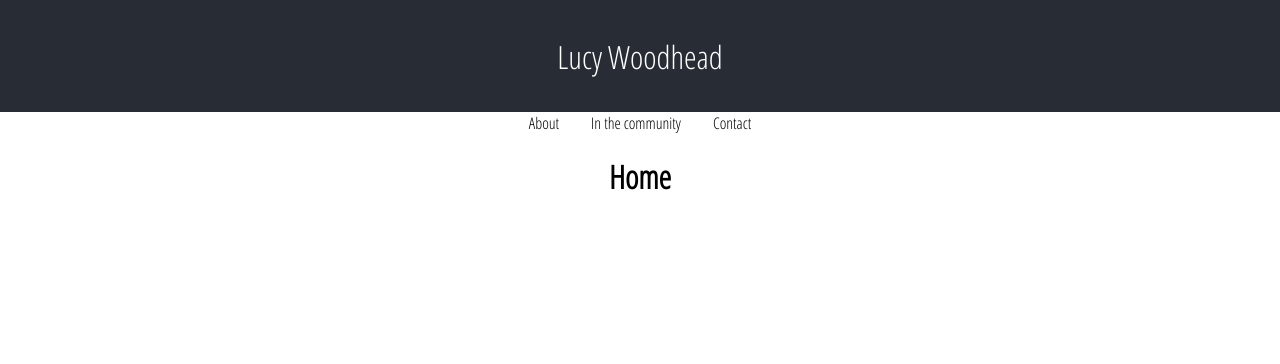
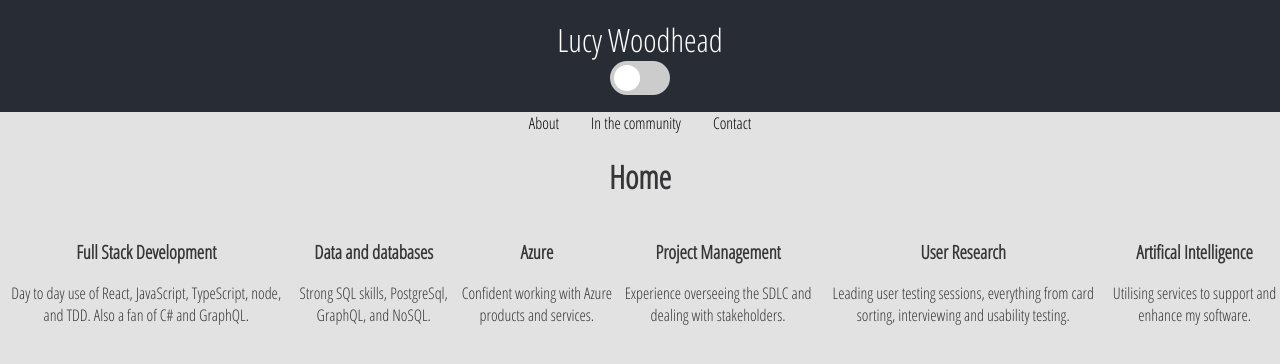
Before and after one commit to woodheadlucy/wdhd, a React (Create React App) app: page / in a window 1280 px wide. Shown: the top 364 px of the page. Built offline with nearby package versions, Linux system fonts and the light colour scheme.

Commit message:
dark mode

```diff
--- a/package.json
+++ b/package.json
@@ -11,6 +11,7 @@
     "react-router": "^5.2.0",
     "react-router-dom": "^5.2.0",
     "react-scripts": "4.0.3",
+    "styled-components": "^5.2.3",
     "web-vitals": "^1.1.1"
   },
   "scripts": {
--- a/src/App.jsx
+++ b/src/App.jsx
@@ -1,39 +1,58 @@
-import './App.css';
-import About from './pages/about';
-import Community from './pages/community';
-import Contact from './pages/contact';
-import Home from './pages/home'
-import React from 'react';
-import lucy from './stairs-sitting.png'
-import {
-  BrowserRouter as Router,
-  Switch,
-  Route,
-  Link
-} from "react-router-dom";
+import "./App.css";
+import About from "./pages/about";
+import Community from "./pages/community";
+import Contact from "./pages/contact";
+import Home from "./pages/home";
+import React, { useState } from "react";
+import { ThemeProvider } from "styled-components";
+import { lightTheme, darkTheme } from "./theme";
+import { GlobalStyles } from "./global";
 
-
-
+import { BrowserRouter as Router, Switch, Route, Link } from "react-router-dom";
 
 const App = () => {
+  const [theme, setTheme] = React.useState("light");
+
+  // The function that toggles between themes
+  const toggleTheme = () => {
+    // if the theme is not light, then set it to dark
+    if (theme === "light") {
+      setTheme("dark");
+      // otherwise, it should be light
+    } else {
+      setTheme("light");
+    }
+  };
 
   return (
+    <ThemeProvider theme={theme === "light" ? lightTheme : darkTheme}>
+      <GlobalStyles />
       <div className="App">
-
         <Router>
           <header className="App-header">
-        <Link className="header" to="/">Lucy Woodhead</Link>
+            <Link className="header" to="/">
+              Lucy Woodhead
+            </Link>
+            <label class="switch">
+              <input onClick={toggleTheme} type="checkbox" />
+              <span class="slider round"></span>
+            </label>
           </header>
           <div className="menu-wrapper">
-          <Link className="menu-item" to="/about">About</Link>
-          <Link className="menu-item" to="/community">In the community</Link>
-          <Link className="menu-item" to="/contact">Contact</Link>
+            <Link className="menu-item" to="/about">
+              About
+            </Link>
+            <Link className="menu-item" to="/community">
+              In the community
+            </Link>
+            <Link className="menu-item" to="/contact">
+              Contact
+            </Link>
           </div>
 
-
           <Switch>
-        <Route default exact path="/"><Home />
-
+            <Route default exact path="/">
+              <Home />
             </Route>
             <Route path="/about">
               <About />
@@ -45,15 +64,10 @@ const App = () => {
               <Contact />
             </Route>
           </Switch>
-
         </Router>
-
-
-
-
-
       </div>
+    </ThemeProvider>
   );
-}
+};
 
 export default App;
--- /dev/null
+++ b/src/global.js
@@ -0,0 +1,84 @@
+import { createGlobalStyle } from 'styled-components';
+
+export const GlobalStyles = createGlobalStyle`
+  *,
+  *::after,
+  *::before {
+    box-sizing: border-box;
+  }
+
+  body {
+    align-items: center;
+    background: ${({ theme }) => theme.body};
+    color: ${({ theme }) => theme.text};
+    display: flex;
+    flex-direction: column;
+    justify-content: center;
+    margin: 0;
+    padding: 0;
+    font-family: 'Open Sans Condensed', sans-serif;
+    transition: all 0.25s linear;
+  }
+
+
+  .switch {
+  position: relative;
+  display: inline-block;
+  width: 60px;
+  height: 34px;
+}
+
+.switch input {
+  opacity: 0;
+  width: 0;
+  height: 0;
+}
+
+.slider {
+  position: absolute;
+  cursor: pointer;
+  top: 0;
+  left: 0;
+  right: 0;
+  bottom: 0;
+  background-color: #ccc;
+  -webkit-transition: .4s;
+  transition: .4s;
+}
+
+.slider:before {
+  position: absolute;
+  content: "";
+  height: 26px;
+  width: 26px;
+  left: 4px;
+  bottom: 4px;
+  background-color: white;
+  -webkit-transition: .4s;
+  transition: .4s;
+}
+
+input:checked + .slider {
+  background-color: grey;
+}
+
+input:focus + .slider {
+  box-shadow: 0 0 1px grey;
+}
+
+input:checked + .slider:before {
+  -webkit-transform: translateX(26px);
+  -ms-transform: translateX(26px);
+  transform: translateX(26px);
+}
+
+/* Rounded sliders */
+.slider.round {
+  border-radius: 34px;
+}
+
+.slider.round:before {
+  border-radius: 50%;
+}
+
+  `
--- a/src/pages/home.jsx
+++ b/src/pages/home.jsx
@@ -1,10 +1,51 @@
-const Home = () => {
+import styled from 'styled-components'
+const Home = (props) => {
     return (
-        <>
+        <div className={props.className}>
         <h1>Home</h1>
-        </>
+        <div className="content-wrapper">
+            <div>
+                <h3>Full Stack Development</h3>
+                <p>Day to day use of React, JavaScript, TypeScript, node, and TDD. Also a fan of C# and GraphQL.</p>
+            </div>
+            <div>
+                <h3>Data and databases</h3>
+                <p>Strong SQL skills, PostgreSql, GraphQL, and NoSQL.</p>
+            </div>
+            <div>
+                <h3>Azure</h3>
+                <p>Confident working with Azure products and services.</p>
+            </div>
+            <div>
+                 <h3>Project Management</h3>
+                 <p>Experience overseeing the SDLC and dealing with stakeholders.</p>
+            </div>
+            <div>
+                 <h3>User Research</h3>
+                 <p>Leading user testing sessions, everything from card sorting, interviewing and usability testing.</p>
+            </div>
+            <div>
+                <h3>Artifical Intelligence</h3>
+                <p>Utilising services to support and enhance my software. </p>
+            </div>
+        </div>
+        </div>
     )
 }
 
+const styledHome = styled(Home)`
 
-export default Home;
+.content-wrapper {
+    display: flex;
+    flex-direction: row;
+    justify-content: space-between;
+}
+
+.content-wrapper > div {
+    width: 33.33.%;
+}
+
+`
+
+
+export default styledHome;
--- /dev/null
+++ b/src/theme.js
@@ -0,0 +1,13 @@
+export const lightTheme = {
+    body: '#E2E2E2',
+    text: '#363537',
+    toggleBorder: '#FFF',
+    gradient: 'linear-gradient(#39598A, #79D7ED)',
+  }
+
+  export const darkTheme = {
+    body: '#363537',
+    text: '#FAFAFA',
+    toggleBorder: '#6B8096',
+    gradient: 'linear-gradient(#091236, #1E215D)',
+  }
```
Also changed, not shown: 1 other file (tests, documents, lock files or other folders). Lines whose indentation alone changed are shown as unchanged.
